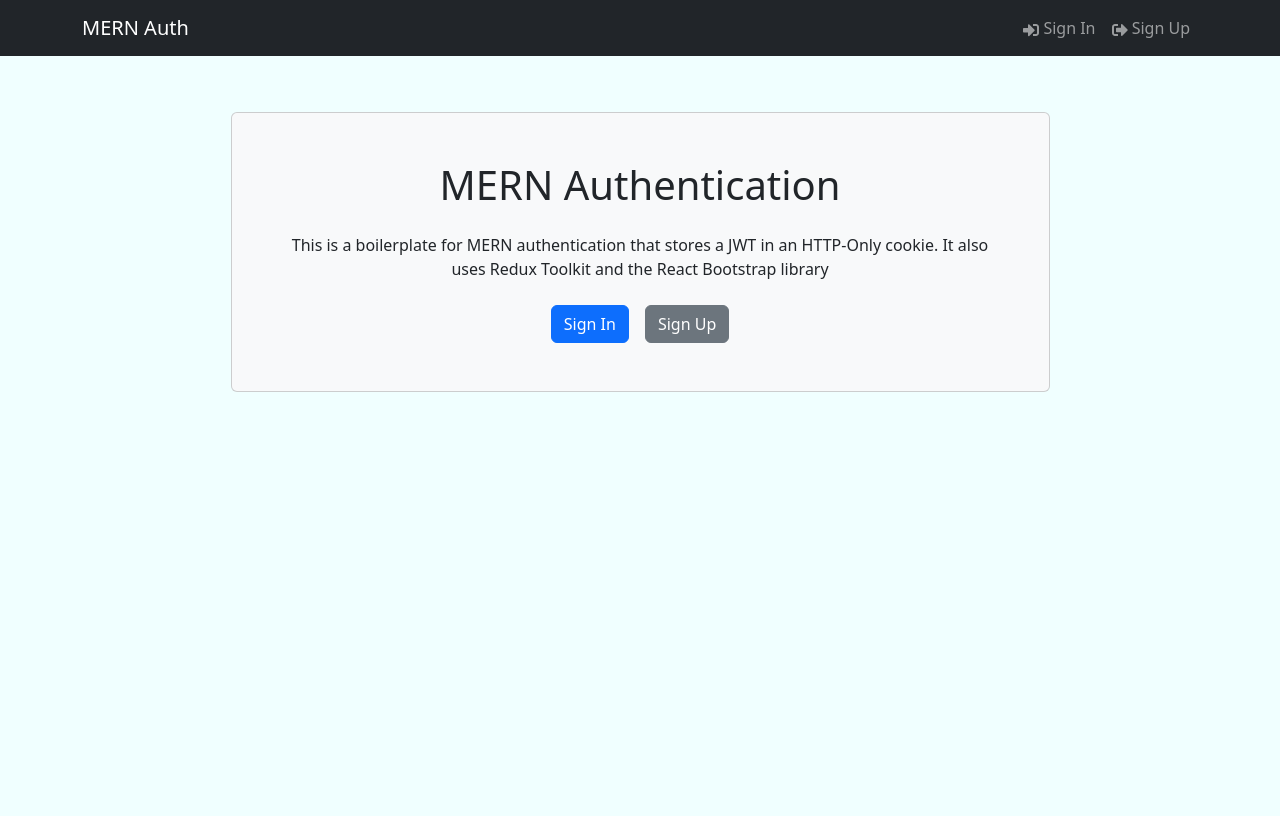
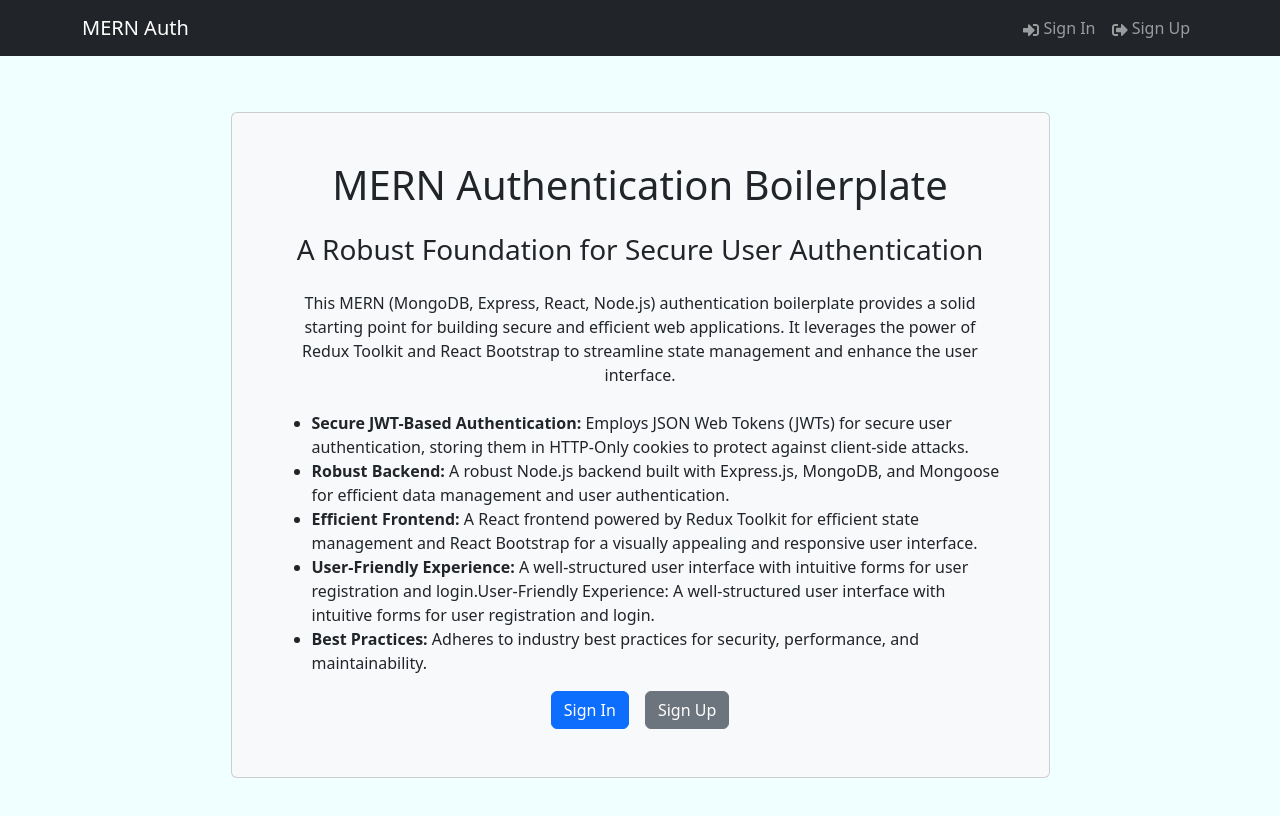
Before and after one commit to Sukh767/MERN_Authentication, a React (Vite) app in the folder frontend/: page / in a window 1280 px wide. Shown: the top 816 px of the page. Built offline with nearby package versions, Linux system fonts and the light colour scheme.

Commit message:
fix Hero components & Modify UI

```diff
--- a/frontend/src/components/Hero.jsx
+++ b/frontend/src/components/Hero.jsx
@@ -1,26 +1,65 @@
 import { Container, Card, Button } from "react-bootstrap";
 import { LinkContainer } from "react-router-bootstrap";
+import { setCredentials } from '../slices/authSlice';
+import { useSelector } from "react-redux";
+
 
 const Hero = () => {
+
+  const {userInfo} = useSelector((state)=> state.auth);
   return (
     <div className=" py-5">
       <Container className="d-flex justify-content-center">
         <Card className="p-5 d-flex flex-column align-items-center hero-card bg-light w-75">
-          <h1 className="text-center mb-4">MERN Authentication</h1>
+          <h1 className="text-center mb-4">MERN Authentication Boilerplate</h1>
+          <h3 className="text-center mb-4">
+            A Robust Foundation for Secure User Authentication
+          </h3>
           <p className="text-center mb-4">
-            This is a boilerplate for MERN authentication that stores a JWT in
-            an HTTP-Only cookie. It also uses Redux Toolkit and the React
-            Bootstrap library
+            This MERN (MongoDB, Express, React, Node.js) authentication
+            boilerplate provides a solid starting point for building secure and
+            efficient web applications. It leverages the power of Redux Toolkit
+            and React Bootstrap to streamline state management and enhance the
+            user interface.
           </p>
+          <ul>
+            <li>
+              <strong>Secure JWT-Based Authentication:</strong> Employs JSON Web Tokens (JWTs)
+              for secure user authentication, storing them in HTTP-Only cookies
+              to protect against client-side attacks.
+            </li>
+            <li>
+              <strong>Robust Backend:</strong> A robust Node.js backend built with Express.js,
+              MongoDB, and Mongoose for efficient data management and user
+              authentication.
+            </li>
+            <li>
+              <strong>Efficient Frontend:</strong> A React frontend powered by Redux Toolkit for
+              efficient state management and React Bootstrap for a visually
+              appealing and responsive user interface.
+            </li>
+            <li>
+              <strong>User-Friendly Experience:</strong> A well-structured user interface with
+              intuitive forms for user registration and login.User-Friendly
+              Experience: A well-structured user interface with intuitive forms
+              for user registration and login.
+            </li>
+            <li>
+              <strong>Best Practices:</strong> Adheres to industry best practices for security,
+              performance, and maintainability.
+            </li>
+          </ul>
           <div className="d-flex">
-            <LinkContainer to="/login">
+            { userInfo ? '' : <><LinkContainer to="/login">
               <Button variant="primary" className="me-3">
                 Sign In
               </Button>
             </LinkContainer>
             <LinkContainer to="/register">
               <Button variant="secondary">Sign Up</Button>
-            </LinkContainer>
+            </LinkContainer></>
+            }
+
           </div>
         </Card>
       </Container>
```
